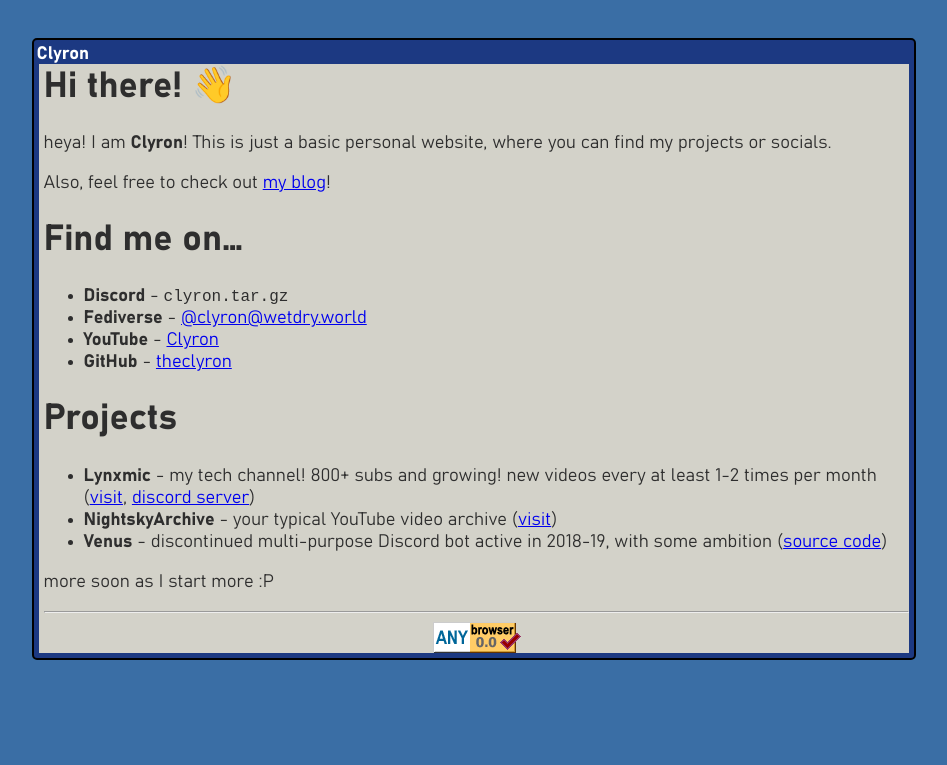
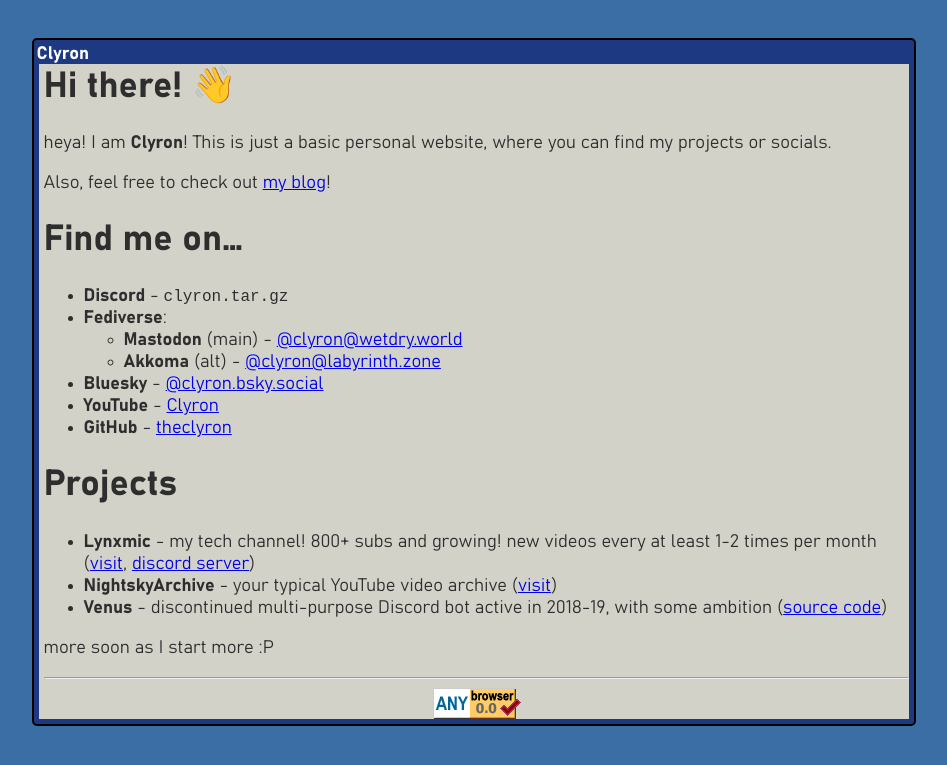
Before and after one commit to theclyron/legacy-site, a Jekyll site: the page built from index.md, in a window 1280 px wide. Shown: the top 765 px of the page, without its empty margins (166-1113 px from the left). Built offline with Jekyll 4.4.1, drawn with Linux system fonts in a browser that asks for light colours.

Commit message:
add bluesky & akkoma

```diff
--- a/index.md
+++ b/index.md
@@ -8,7 +8,10 @@
 
 # Find me on...
 * **Discord** - `clyron.tar.gz`
-* **Fediverse** - <a rel="me" href="https://wetdry.world/@clyron">@clyron@wetdry.world</a>
+* **Fediverse**:
+   * **Mastodon** (main) - <a rel="me" href="https://wetdry.world/@clyron">@clyron@wetdry.world</a>
+   * **Akkoma** (alt) - [@clyron@labyrinth.zone][8]
+* **Bluesky** - [@clyron.bsky.social][9]
 * **YouTube** - [Clyron][2]
 * **GitHub** - [theclyron][5]
 
```
Also changed, not shown: other parts of index.md (+2 -0 lines).
